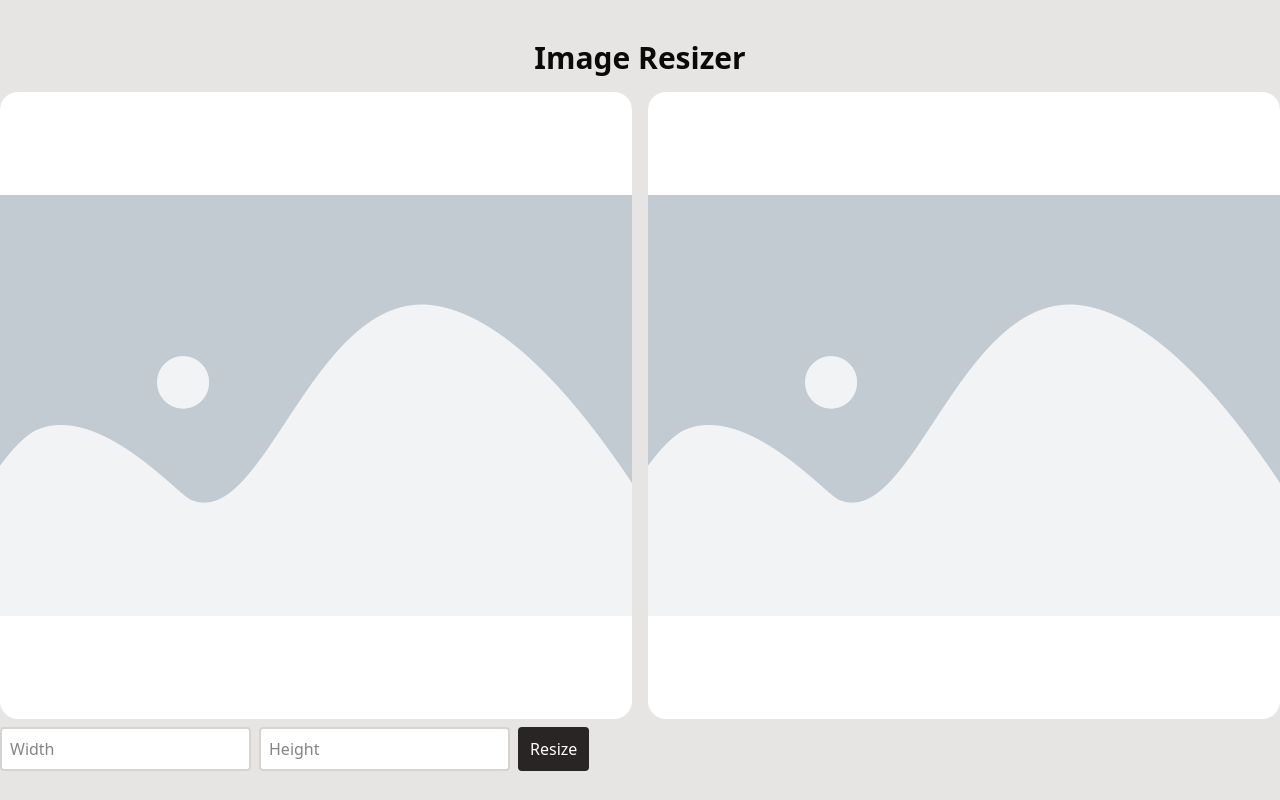
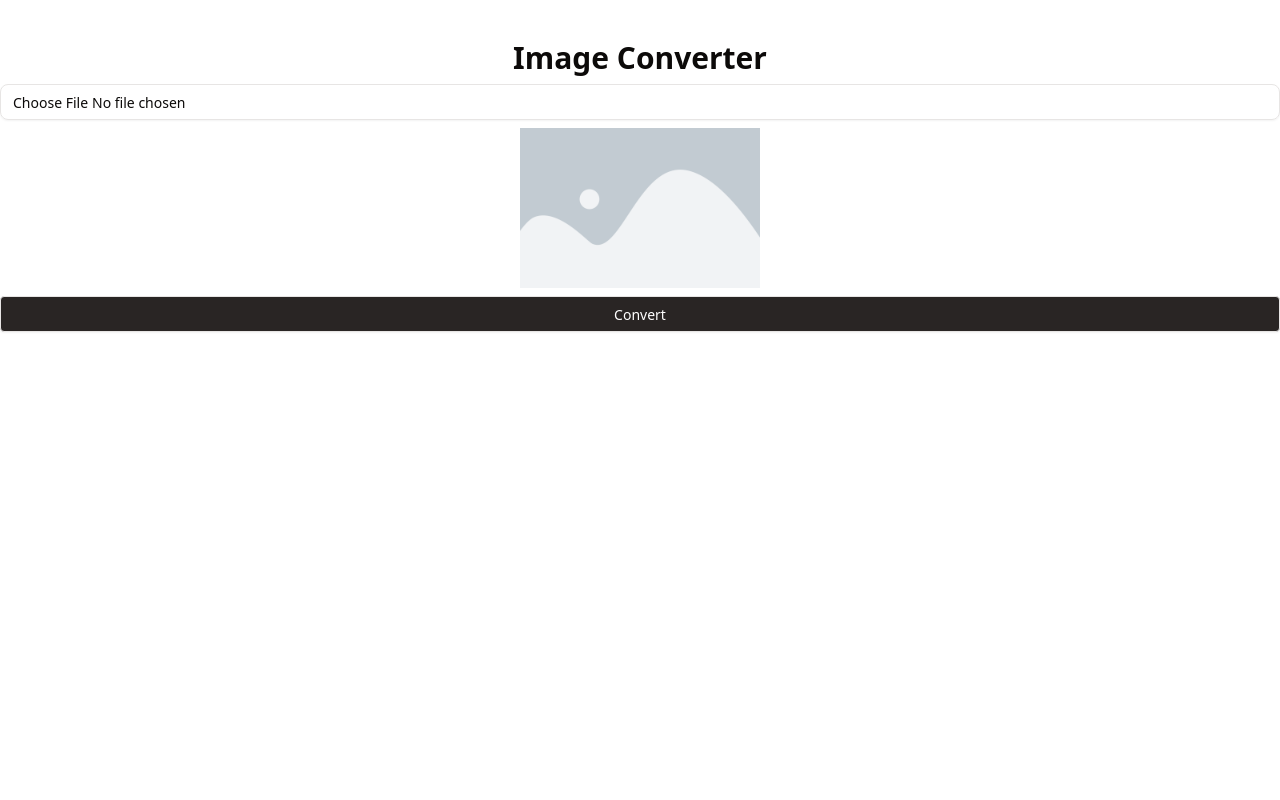
Before and after one commit to Mushaf-Hafeez/React-Challenge, a React (Vite) app: page / in a window 1280 px wide. Built offline with nearby package versions, Linux system fonts and the light colour scheme.

Commit message:
7th challenge completed

```diff
--- a/src/App.jsx
+++ b/src/App.jsx
@@ -5,6 +5,7 @@ import ImageGallery from "./components/3_ImageGallery/ImageGallery";
 import ThumbnailDownloader from "./components/4_YoutubeThumbnailDownloader/ThumbnailDownloader";
 import TaskPlanner from "./components/5_TaskPlanner/TaskPlanner";
 import ImageResizer from "./components/6_ImageResizer/ImageResizer";
+import ImageConverter from "./components/7_ImageConverter/ImageConverter";
 
 const App = () => {
   return (
@@ -14,7 +15,8 @@ const App = () => {
       {/* <ImageGallery /> */}
       {/* <ThumbnailDownloader /> */}
       {/* <TaskPlanner /> */}
-      <ImageResizer />
+      {/* <ImageResizer /> */}
+      <ImageConverter />
     </main>
   );
 };
--- /dev/null
+++ b/src/components/7_ImageConverter/ImageConverter.jsx
@@ -0,0 +1,72 @@
+// importing shadcn ui components
+import { useState } from "react";
+import { Input } from "../ui/input";
+import { Button } from "../ui/button";
+
+const ImageConverter = () => {
+  const [url, setUrl] = useState("placeholder.png");
+
+  //   handleChange function
+  const handleChange = (e) => {
+    const uploadedFile = e.target.files[0];
+
+    const blob = URL.createObjectURL(uploadedFile);
+    setUrl(blob);
+  };
+
+  // handleSubmit function
+  const handleSubmit = (e) => {
+    e.preventDefault();
+
+    const image = new Image();
+
+    image.src = url;
+
+    image.onload = () => {
+      const canvas = document.createElement("canvas");
+
+      canvas.width = image.width;
+      canvas.height = image.height;
+
+      const ctx = canvas.getContext("2d");
+
+      ctx.drawImage(image, 0, 0);
+      const finalImageURL = canvas.toDataURL("image/png");
+
+      const anchor = document.createElement("a");
+      anchor.href = finalImageURL;
+      anchor.download = `${Date.now() + ".png"}`;
+
+      anchor.click();
+    };
+  };
+
+  return (
+    <div className="h-screen w-full py-10">
+      <form
+        onSubmit={handleSubmit}
+        className="max-w-7xl mx-auto flex flex-col items-center gap-2"
+      >
+        <h2 className="text-3xl font-bold">Image Converter</h2>
+
+        <Input type={"file"} accept="image/*" onChange={handleChange} />
+
+        <img
+          src={url}
+          alt="error while rendering the image"
+          className="h-40 w-62 object-contain"
+        />
+
+        <Input
+          type={"submit"}
+          className={
+            "px-3 py-2 rounded bg-stone-800 text-white cursor-pointer active:scale-95 duration-200"
+          }
+          value={"Convert"}
+        />
+      </form>
+    </div>
+  );
+};
+
+export default ImageConverter;
```
